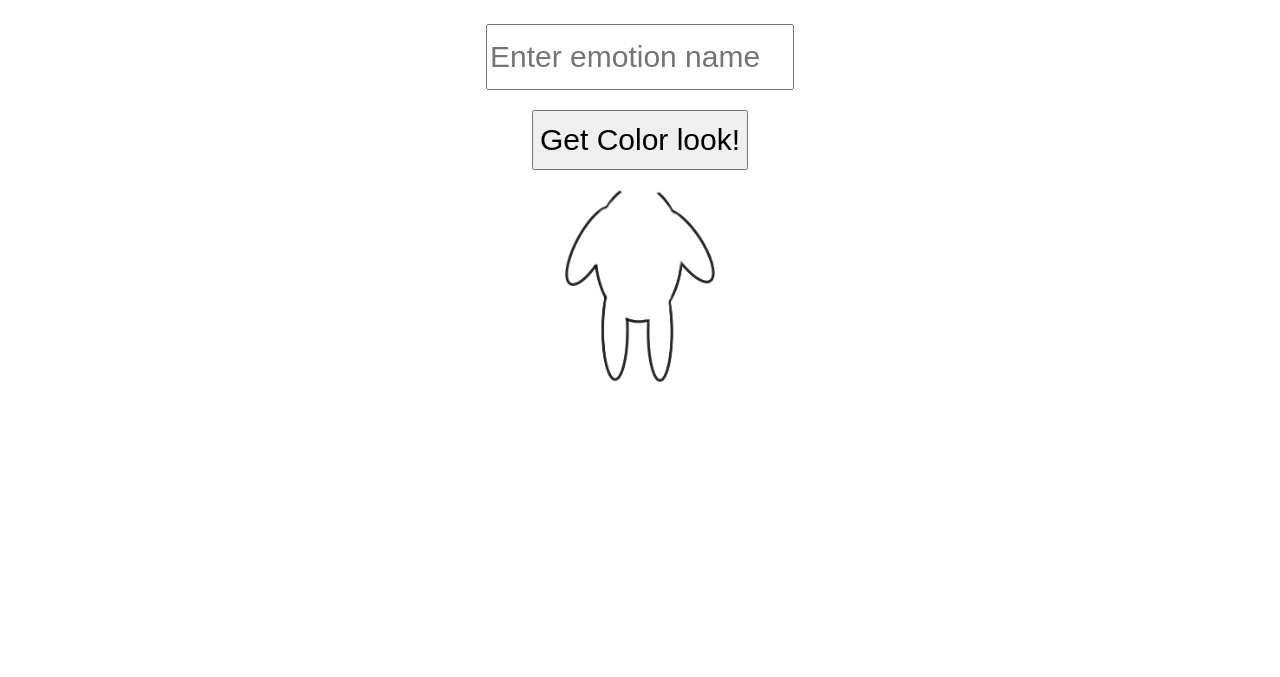
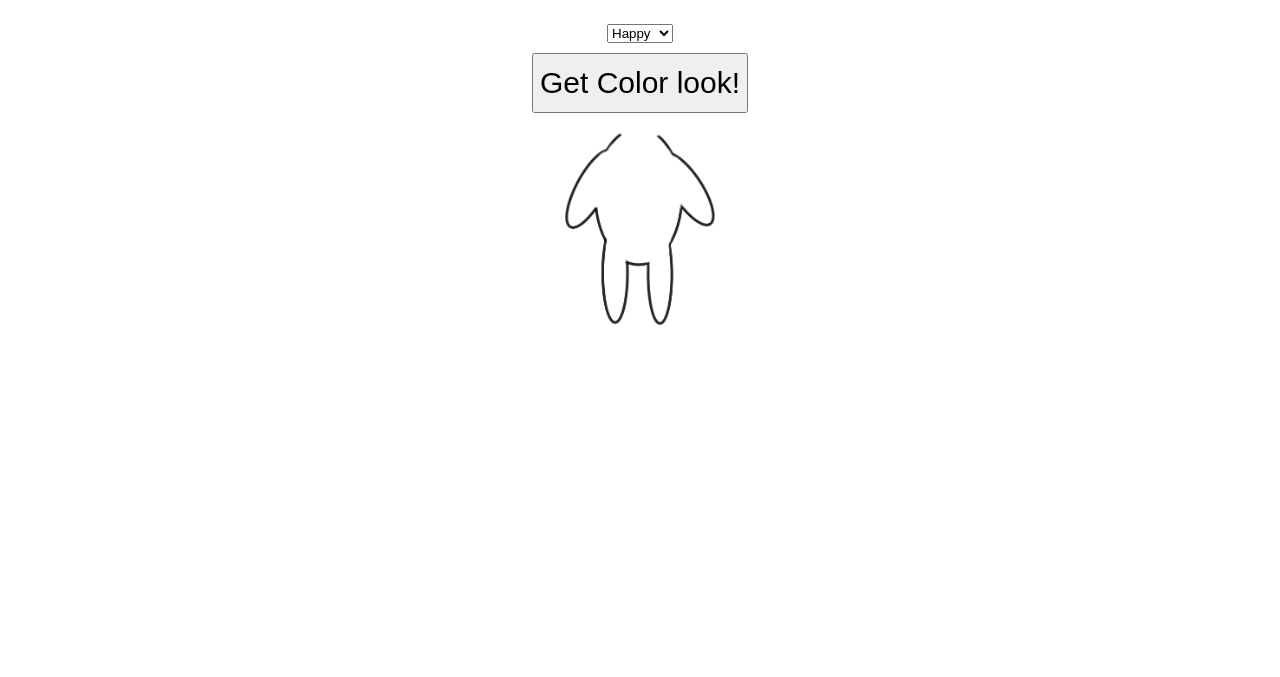
Before and after one commit to AveryisDuoduo/projectfour, a plain HTML site: page index.html in a window 1280 px wide. Shown: the part 123-800 px from the top of the page. Drawn offline with Linux system fonts and the light colour scheme.

Commit message:
update index.html

```diff
--- a/index.html
+++ b/index.html
@@ -12,7 +12,14 @@
 <body>
     <h1 class="comfortaa">What's your emotion color looks like?</h1>
 
-    <input type="text" id="emotionNameInput" placeholder="Enter emotion name">
+    <select id="emotionNameSelect">
+        <option value="happy">Happy</option>
+        <option value="sad">Sad</option>
+        <option value="angry">Angry</option>
+        <option value="calm">Calm</option>
+        <option value="excited">Excited</option>
+    </select>
+
     <button id="getColorInfo">Get Color look!</button>
 
     <div id="colorInfo"></div>
@@ -23,8 +30,6 @@
         <img src="1.jpg" alt="Description of the image">
     </div>
 
-
-
     <script src="script.js"></script>
 </body>
 </html>
```
